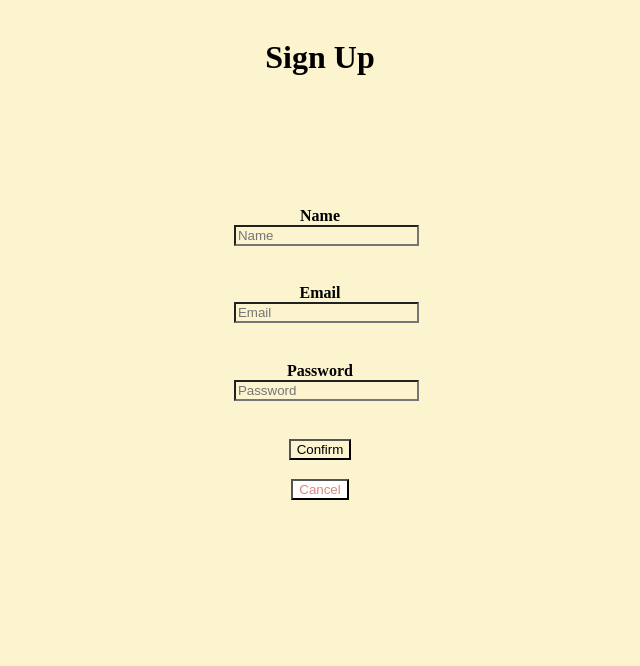
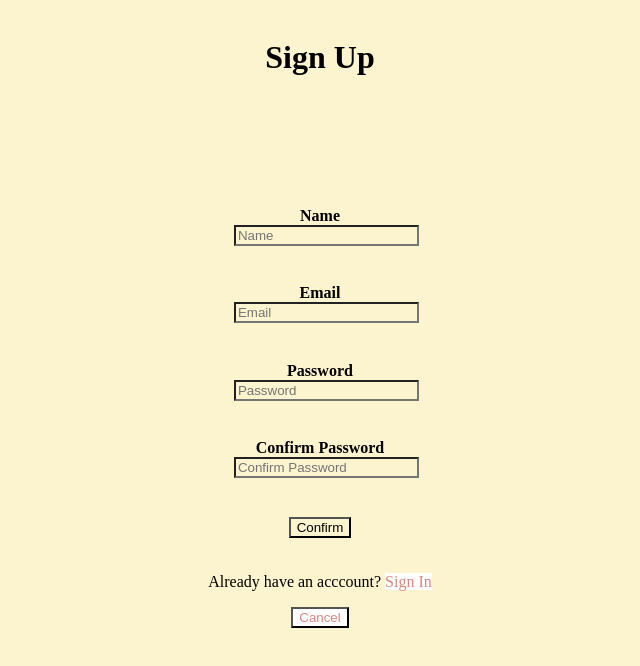
Before and after one commit to narobinson2020/Collaborative-Booklist, a React (Create React App) app in the folder client/: page /signup in a window 1280 px wide. Shown: the top 666 px of the page, without its empty margins (320-960 px from the left). Built offline with nearby package versions, Linux system fonts and the light colour scheme.

Commit message:
replaced outter div tags with fragment components and added useState hooks to signup.js

```diff
--- a/client/src/Components/Layout/Auth/SignIn.js
+++ b/client/src/Components/Layout/Auth/SignIn.js
@@ -1,9 +1,9 @@
-import React from 'react';
+import React, {Fragment} from 'react';
 import { Link } from 'react-router-dom';
 
 const Signin = () => {
   return (
-    <div>
+    <Fragment>
       <div className='title-in'>
         <h1>Sign In</h1>
       </div>
@@ -36,7 +36,7 @@ const Signin = () => {
           </button>
         </div>
       </form>
-    </div>
+    </Fragment>
   );
 };
 
--- a/client/src/Components/Layout/Auth/SignUp.js
+++ b/client/src/Components/Layout/Auth/SignUp.js
@@ -1,16 +1,45 @@
-import React from 'react';
+import React, { Fragment, useState } from 'react';
 import { Link } from 'react-router-dom';
 
 const SignUp = () => {
+  const [formData, setFormData] = useState({
+    name: '',
+    email: '',
+    password: '',
+    password2: '',
+  });
+
+  const { name, email, password, password2 } = formData;
+
+  const onChange = (e) =>
+    setFormData({ ...formData, [e.target.name]: e.target.value });
+
+  const onSubmit = (e) => {
+    e.preventDefault();
+    if (password !== password2) {
+      console.log('Passwords do not match');
+    } else {
+      console.log(formData);
+    }
+  };
+
   return (
-    <div>
+    <Fragment>
       <div className='title-up'>
         <h1>Sign Up</h1>
       </div>
-      <form className='form-up'>
+      <form className='form-up' onSubmit={(e) => onSubmit(e)}>
         <div className='form-group-up'>
           <label for='name'>Name</label>
-          <input className='one' type='text' name='name' placeholder='Name' />
+          <input
+            className='one'
+            type='text'
+            name='name'
+            value={name}
+            onChange={(e) => onChange(e)}
+            placeholder='Name'
+            required
+          />
         </div>
         <div className='form-group-up'>
           <label for='email'>Email</label>
@@ -18,7 +47,10 @@ const SignUp = () => {
             className='one'
             type='email'
             name='email'
+            value={email}
+            onChange={(e) => onChange(e)}
             placeholder='Email'
+            required
           />
         </div>
         <div className='form-group-up'>
@@ -29,10 +61,31 @@ const SignUp = () => {
             name='password'
             minLength='6'
             placeholder='Password'
+            value={password}
+            onChange={(e) => onChange(e)}
+            required
+          />
+        </div>
+        <div className='form-group-up'>
+          <label for='password'> Confirm Password</label>
+          <input
+            className='two'
+            type='password'
+            name='password2'
+            minLength='6'
+            placeholder='Confirm Password'
+            value={password2}
+            onChange={(e) => onChange(e)}
+            required
           />
         </div>
         <div className='form-group-up'>
           <input id='submit' type='submit' value='Confirm' />
+        </div>
+        <div>
+          <p>
+            Already have an acccount? <Link to='/signin'>Sign In</Link>
+          </p>
         </div>
         <div>
           <button>
@@ -40,7 +93,7 @@ const SignUp = () => {
           </button>
         </div>
       </form>
-    </div>
+    </Fragment>
   );
 };
 
```
